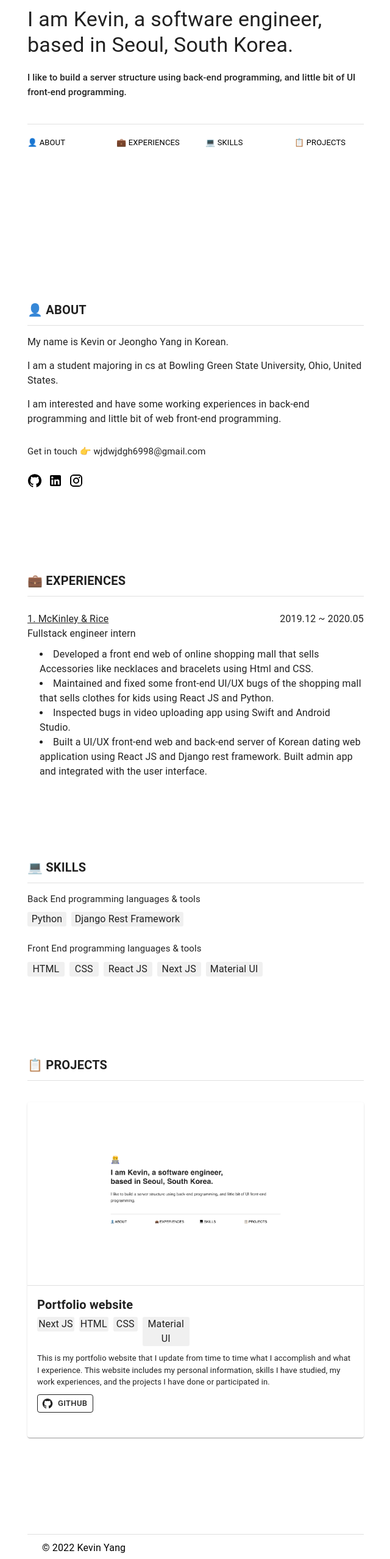
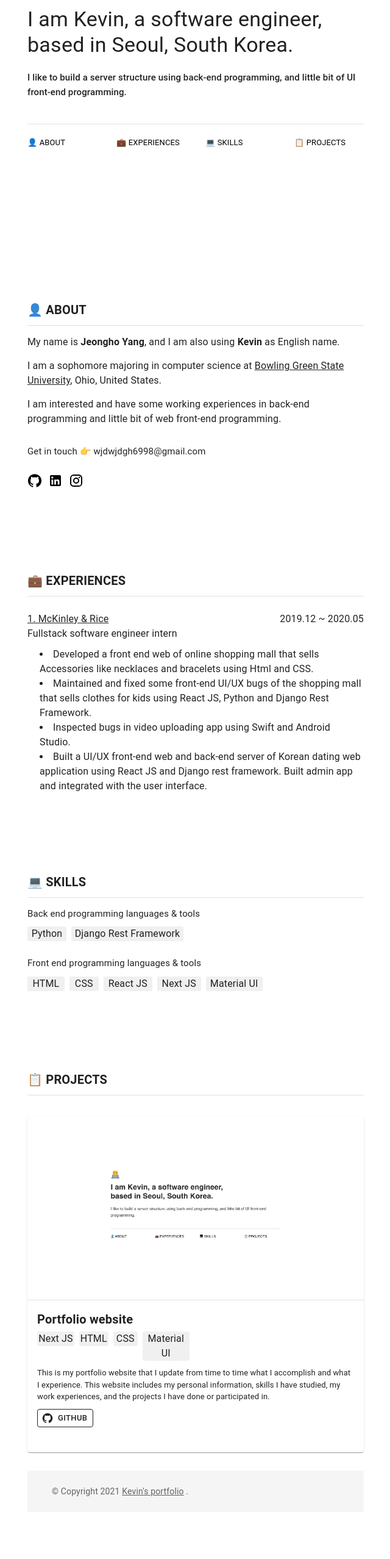
Before and after one commit to jeonghoyang12/my-portfolio, a Next.js app: page / in a window 1280 px wide. Shown: the part 241-2797 px from the top of the page at 61% size, without its empty margins (319-959 px from the left). After the commit the page ends 2720 px from the top, so only its background shows below. Built offline with nearby package versions, Linux system fonts and the light colour scheme.

Commit message:
[components] update components

```diff
--- a/components/About.js
+++ b/components/About.js
@@ -7,20 +7,6 @@ import Link from "@mui/material/Link";
 import GitHubIcon from "@mui/icons-material/GitHub";
 import LinkedInIcon from "@mui/icons-material/LinkedIn";
 import InstagramIcon from "@mui/icons-material/Instagram";
-
-const ButtonMailto = ({ mailto, label }) => {
-  return (
-    <Link
-      to="#"
-      onClick={(e) => {
-        window.location = mailto;
-        e.preventDefault();
-      }}
-    >
-      {label}
-    </Link>
-  );
-};
 
 const useStyles = makeStyles({
   bodyText: {
@@ -38,11 +24,15 @@ export default function About() {
       </Typography>
       <Divider style={{ paddingTop: "10px" }} />
       <Typography className={classes.bodyText}>
-        My name is Kevin or Jeongho Yang in Korean.
+        My name is <strong>Jeongho Yang</strong>, and I am also using{" "}
+        <strong>Kevin</strong> as English name.
       </Typography>
       <Typography className={classes.bodyText}>
-        I am a student majoring in cs at Bowling Green State University, Ohio,
-        United States.
+        I am a sophomore majoring in computer science at{" "}
+        <Link href="https://www.bgsu.edu/" color="inherit">
+          Bowling Green State University
+        </Link>
+        , Ohio, United States.
       </Typography>
       <Typography className={classes.bodyText}>
         I am interested and have some working experiences in back-end
--- a/components/Experiences.js
+++ b/components/Experiences.js
@@ -25,57 +25,7 @@ export default function Experiences() {
       </Typography>
       <Divider style={{ paddingTop: "10px" }} />
 
-      {/* N0.1 */}
-      {/* <Grid container columnSpacing={12} style={{ paddingTop: "15px" }}>
-        <Grid item xs={8} lg>
-          <Typography className={classes.mainText}>
-            1. Technology class
-          </Typography>
-        </Grid>
-        <Grid item>
-          <Typography className={classes.mainText}>
-            2016.01 ~ 2016.04
-          </Typography>
-        </Grid>
-      </Grid>
-      <Typography className={classes.mainText}>Hackathon planning</Typography>
-      <Typography className={classes.bodyText}>
-        <li style={{ marginLeft: "20px" }}>
-          Hosted Hackathon with tech class students and teacher.
-        </li>
-        <li style={{ marginLeft: "20px" }}>
-          Taught students how to code with a fun projects.
-        </li>
-        <li style={{ marginLeft: "20px" }}>
-          Scheduled and planned what to do for the students not Interested in{" "}
-          tech during the Hackathon.
-        </li>
-      </Typography> */}
-
-      {/* No.2 */}
-      {/* <Grid container columnSpacing={12} style={{ paddingTop: "25px" }}>
-        <Grid item xs={8} lg>
-          <Typography className={classes.mainText}>
-            2. CS club in high school
-          </Typography>
-        </Grid>
-        <Grid item>
-          <Typography className={classes.mainText}>
-            2017.09 ~ 2018.05
-          </Typography>
-        </Grid>
-      </Grid>
-      <Typography className={classes.bodyText}>
-        <li style={{ marginLeft: "20px" }}>Learned how to code.</li>
-        <li style={{ marginLeft: "20px" }}>
-          Learned how to create a game using Unity.
-        </li>
-        <li style={{ marginLeft: "20px" }}>
-          Developed a hide-and-seek game using Unity.
-        </li>
-      </Typography> */}
-
-      {/* No.3 */}
+      {/* No.1 */}
       <Grid container columnSpacing={12} style={{ paddingTop: "25px" }}>
         <Grid item xs={8} lg>
           <Link
@@ -86,7 +36,7 @@ export default function Experiences() {
             1. McKinley & Rice
           </Link>
           <Typography className={classes.mainText}>
-            Fullstack engineer intern
+            Fullstack software engineer intern
           </Typography>
         </Grid>
         <Grid item>
@@ -102,7 +52,8 @@ export default function Experiences() {
         </li>
         <li style={{ marginLeft: "20px" }}>
           Maintained and fixed some front-end UI/UX bugs of the shopping mall
-          that sells clothes for kids using React JS and Python.
+          that sells clothes for kids using React JS, Python and Django Rest
+          Framework.
         </li>
         <li style={{ marginLeft: "20px" }}>
           Inspected bugs in video uploading app using Swift and Android Studio.
--- a/components/Footer.js
+++ b/components/Footer.js
@@ -1,48 +1,44 @@
 import React from "react";
-import { makeStyles } from "@mui/styles";
+import CssBaseline from "@mui/material/CssBaseline";
 import Container from "@mui/material/Container";
 import Typography from "@mui/material/Typography";
+import Box from "@mui/material/Box";
+import Link from "@mui/material/Link";
 import Divider from "@mui/material/Divider";
-import Grid from "@mui/material/Grid";
 
-const useStyles = makeStyles((theme) => ({
-  footer: {
-    width: `100%`,
-    position: "relative",
-    overflow: "hidden",
-    marginTop: "6em",
-    padding: "2em 0",
-  },
-  copyright: {
-    color: "black",
-    fontSize: "13px",
-    paddingTop: "10px",
-  },
-}));
+function Copyright() {
+  return (
+    <Typography variant="body2" color="text.secondary">
+      {"© Copyright "}
+      {new Date().getFullYear()}{" "}
+      <Link color="inherit" href="/">
+        Kevin's portfolio
+      </Link>{" "}
+      {"."}
+    </Typography>
+  );
+}
 
 export default function Footer() {
-  const classes = useStyles();
   return (
-    <footer className={classes.footer}>
-      <Divider />
-      <Container maxWidth="lg">
-        <Grid
-          item
-          container
-          component={"a"}
-          target="_blank"
-          rel="nonreferrer noopener"
-          href="#"
-          justify="center"
-          style={{
-            textDecoration: "none",
-          }}
-        >
-          <Typography className={classes.copyright}>
-            &copy; 2022 Kevin Yang
-          </Typography>
-        </Grid>
-      </Container>
-    </footer>
+    <Box>
+      <CssBaseline />
+      <Box
+        component="footer"
+        sx={{
+          py: 3,
+          px: 2,
+          mt: "auto",
+          backgroundColor: (theme) =>
+            theme.palette.mode === "light"
+              ? theme.palette.grey[100]
+              : theme.palette.grey[800],
+        }}
+      >
+        <Container maxWidth="sm">
+          <Copyright />
+        </Container>
+      </Box>
+    </Box>
   );
 }
--- a/components/NavRow.js
+++ b/components/NavRow.js
@@ -28,7 +28,10 @@ export default function NavRow() {
       <Grid item xs={12} sm={3}>
         <a
           href="/"
-          style={{ textDecoration: "none", color: "black" }}
+          style={{
+            textDecoration: "none",
+            color: "black",
+          }}
           onClick={(e) => {
             let about = document.getElementById("exp");
             e.preventDefault();
--- a/components/Skills.js
+++ b/components/Skills.js
@@ -29,7 +29,7 @@ export default function Skills() {
 
       {/* Back End programming */}
       <Typography style={{ paddingTop: "15px", fontSize: "15px" }}>
-        Back End programming languages & tools
+        Back end programming languages & tools
       </Typography>
 
       <Box sx={{ display: "flex", paddingTop: "10px" }}>
@@ -51,7 +51,7 @@ export default function Skills() {
 
       {/* Front End programming */}
       <Typography style={{ paddingTop: "25px", fontSize: "15px" }}>
-        Front End programming languages & tools
+        Front end programming languages & tools
       </Typography>
       <Box sx={{ display: "flex", paddingTop: "10px" }}>
         <Grid container spacing={1}>
```
